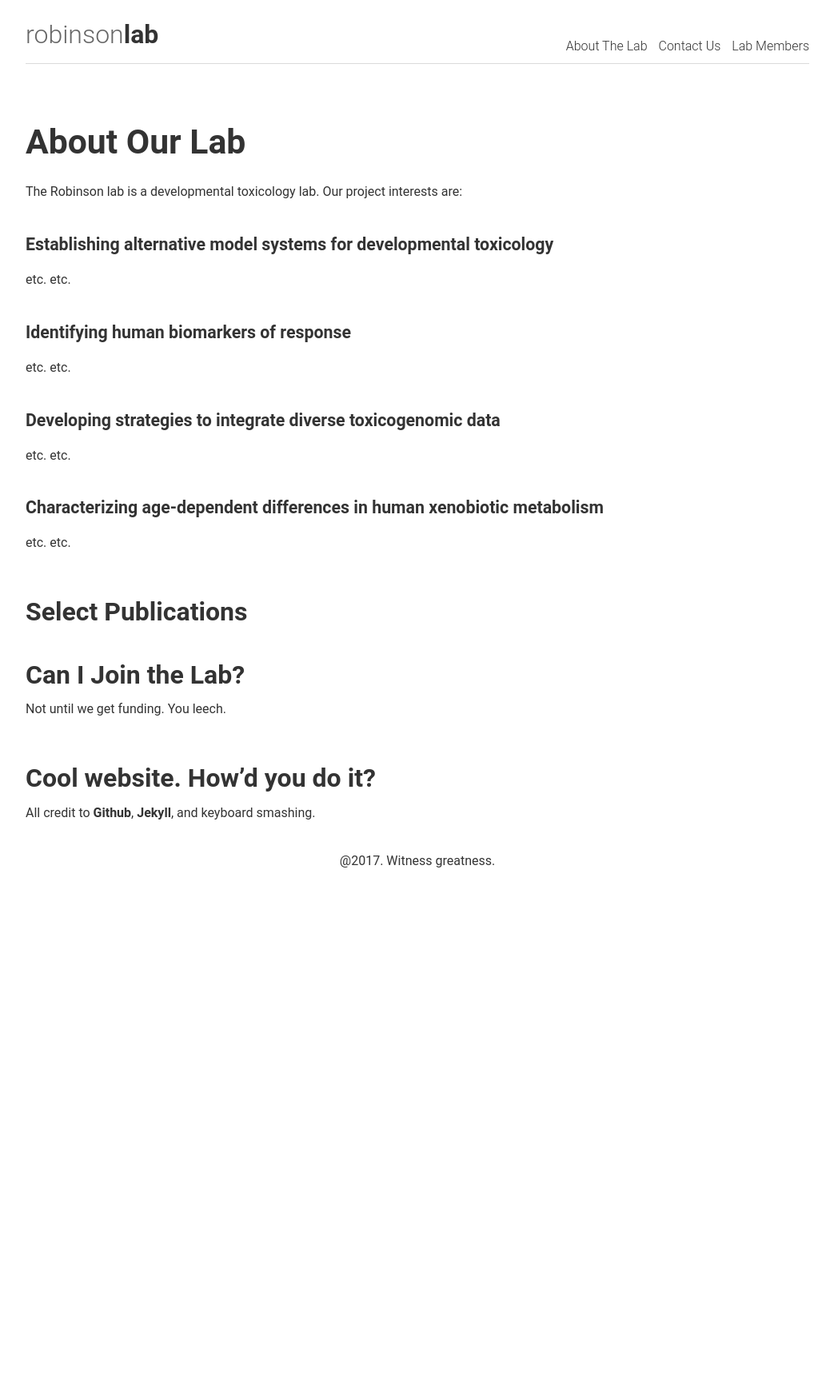
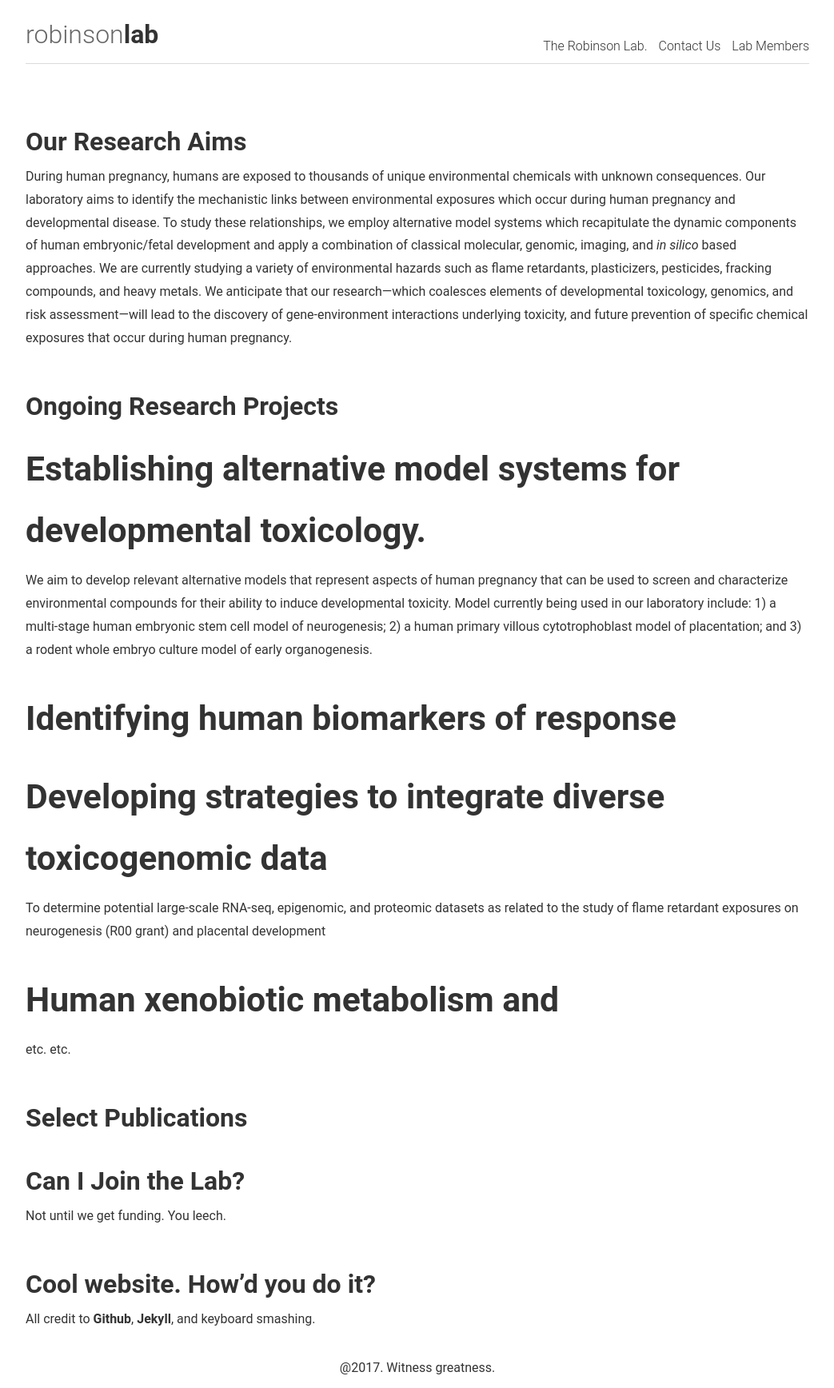
Before and after one commit to jfrobinson/jfrobinson.github.io, a Jekyll site: the page built from about.md, in a window 1280 px wide. Shown: the whole page at 80% size, without its empty margins (118-1161 px from the left). Built offline with Jekyll 4.4.1, drawn with Linux system fonts in a browser that asks for light colours; before the commit the page ends 1103 px from its top, so only the background shows below that.

Commit message:
Update about.md

```diff
--- a/about.md
+++ b/about.md
@@ -1,18 +1,21 @@
 ---
 layout: page
-title: About The Lab
-description: This page describes our lab.
+title: The Robinson Lab.
 ---
-# About Our Lab
-The Robinson lab is a developmental toxicology lab. Our project interests are:
+## Our Research Aims
+During human pregnancy, humans are exposed to thousands of unique environmental chemicals with unknown consequences. Our laboratory aims to identify the mechanistic links between environmental exposures which occur during human pregnancy and developmental disease. To study these relationships, we employ alternative model systems which recapitulate the dynamic components of human embryonic/fetal development and apply a combination of classical molecular, genomic, imaging, and *in silico* based approaches. We are currently studying a variety of environmental hazards such as flame retardants, plasticizers, pesticides, fracking compounds, and heavy metals. We anticipate that our research—which coalesces elements of developmental toxicology, genomics, and risk assessment—will lead to the discovery of gene-environment interactions underlying toxicity, and future prevention of specific chemical exposures that occur during human pregnancy.
 
-#### Establishing alternative model systems for developmental toxicology
-etc. etc.
-#### Identifying human biomarkers of response
-etc. etc.
-#### Developing strategies to integrate diverse toxicogenomic data
-etc. etc.
-#### Characterizing age-dependent differences in human xenobiotic metabolism
+## Ongoing Research Projects
+
+# Establishing alternative model systems for developmental toxicology.
+We aim to develop relevant alternative models that represent aspects of human pregnancy that can be used to screen and characterize environmental compounds for their ability to induce developmental toxicity. Model currently being used in our laboratory include: 1) a multi-stage human embryonic stem cell model of neurogenesis; 2) a human primary villous cytotrophoblast model of placentation; and 3) a rodent whole embryo culture model of early organogenesis.
+
+# Identifying human biomarkers of response
+
+# Developing strategies to integrate diverse toxicogenomic data
+To determine potential large-scale RNA-seq, epigenomic, and proteomic datasets as related to the study of flame retardant exposures on neurogenesis (R00 grant) and placental development
+
+# Human xenobiotic metabolism and
 etc. etc.
 
 ## Select Publications
```
